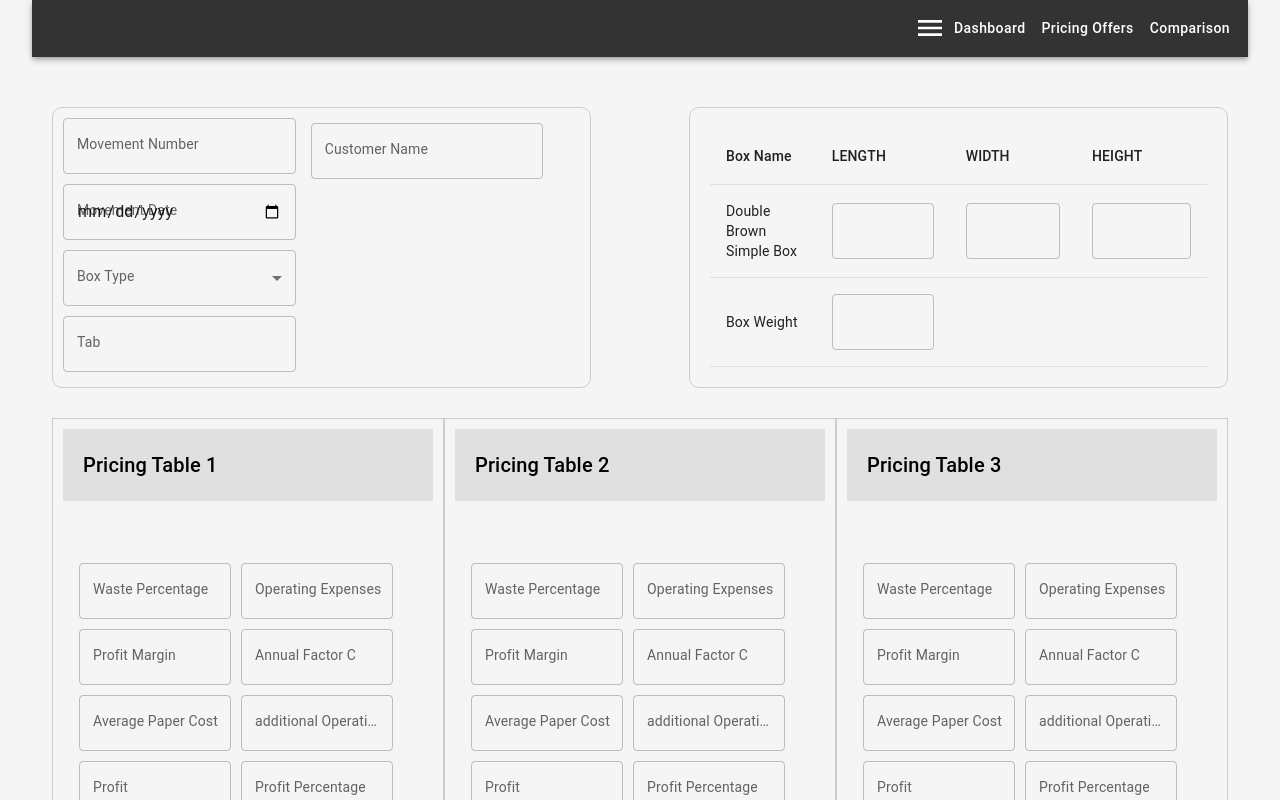
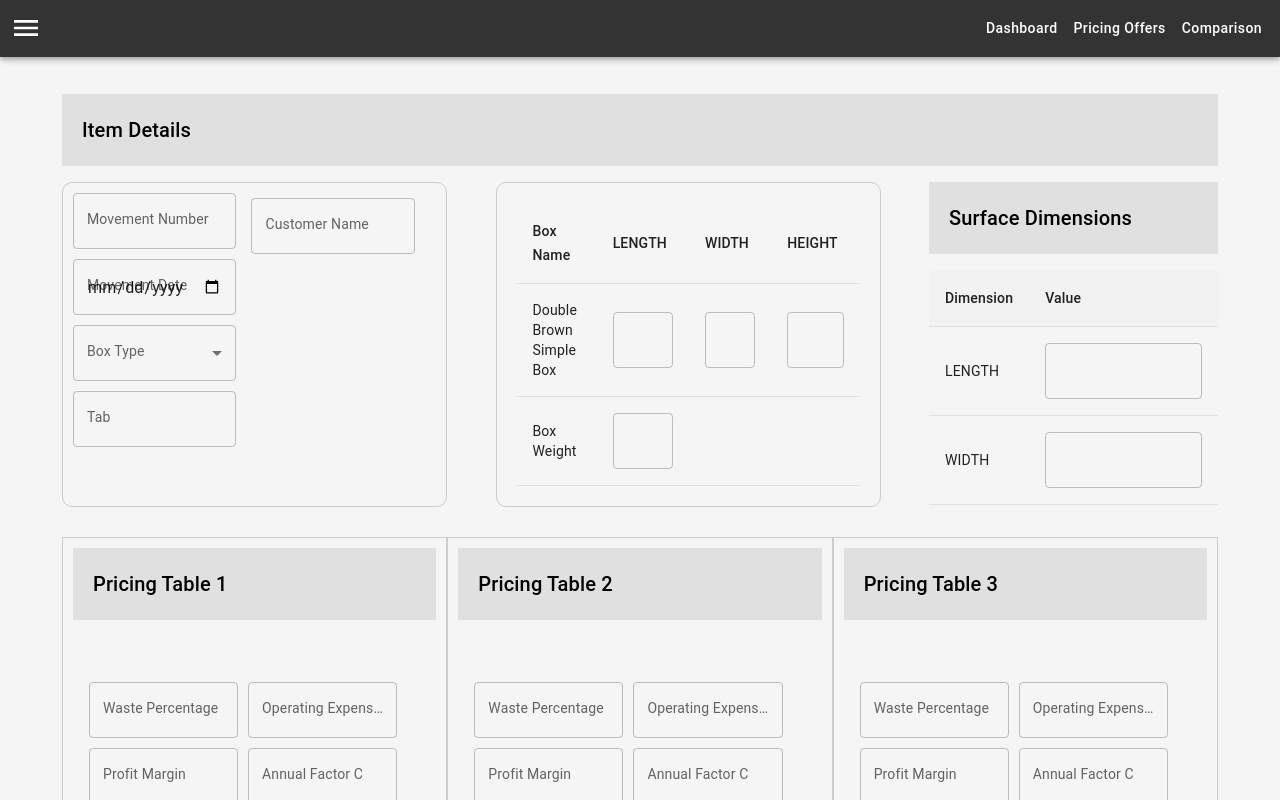
Before and after one commit to karim40188/pricing-project-master, a React (Vite) app: page /Comparison in a window 1280 px wide. Shown: the top 800 px of the page. Built offline with nearby package versions, Linux system fonts and the light colour scheme.

Commit message:
some edit

```diff
--- a/src/components/Comparison.jsx
+++ b/src/components/Comparison.jsx
@@ -171,9 +171,15 @@ function Comparison() {
           whileInView={{ opacity: 1, y: 0 }}
           transition={{ duration: 1 }}
         >
+              <Typography
+              variant="h6"
+              sx={{ mb: 2, backgroundColor: "#E0E0E0", p: "20px" }}
+            >{t('ItemsDetails')}</Typography>
           <Grid2 container justifyContent="space-between" sx={{ gap: "30px" }}>
+
+
             <Grid2
-              size={{ md: 5.5 }}
+              size={{ md: 4 }}
               sx={{
                 border: "1px solid #ccc",
                 p: "10px",
@@ -181,6 +187,7 @@ function Comparison() {
                 borderRadius: "10px",
               }}
             >
+
               <Box sx={{ display: "flex", flexWrap: "wrap", gap: "15px" }}>
                 <Box
                   sx={{
@@ -285,7 +292,7 @@ function Comparison() {
               </Box>
             </Grid2>
 
-            <Grid2 size={{ md: 5.5 }}>
+            <Grid2 size={{ xs:12, md: 4 }}>
               <Box
                 sx={{
                   border: "1px solid #ccc",
@@ -340,6 +347,64 @@ function Comparison() {
                 </TableContainer>
               </Box>
             </Grid2>
+
+
+
+
+            <Grid2 size={{ xs: 12, md: 3 }}>
+          <motion.div
+            sx={{
+              border: "1px solid #ccc",
+              p: "20px",
+              width: "100%",
+              borderRadius: "8px",
+              boxShadow: "0 4px 8px rgba(0,0,0,0.1)",
+              backgroundColor: "#f9f9f9",
+            }}
+            initial={{ opacity: 0, y: 20 }}
+            whileInView={{ opacity: 1, y: 0 }}
+            transition={{ duration: 0.5 }}
+          >
+            <Typography
+              variant="h6"
+              sx={{ mb: 2, backgroundColor: "#E0E0E0", p: "20px" }}
+            >
+              {t("surfaceDimensions")} {/* ترجمة النص */}
+            </Typography>
+            <TableContainer>
+              <Table>
+                <TableHead sx={{ backgroundColor: "#f2f2f2" }}>
+                  <TableRow>
+                    <TableCell>{t("dimension")}</TableCell> {/* ترجمة النص */}
+                    <TableCell>{t("value")}</TableCell> {/* ترجمة النص */}
+                  </TableRow>
+                </TableHead>
+                <TableBody>
+                  <TableRow>
+                    <TableCell>{t("length")}</TableCell> {/* ترجمة النص */}
+                    <TableCell>
+                      <TextField
+                        name="length"
+                        fullWidth
+                        onChange={handleInputChange}
+                      />
+                    </TableCell>
+                  </TableRow>
+                  <TableRow>
+                    <TableCell>{t("width")}</TableCell> {/* ترجمة النص */}
+                    <TableCell>
+                      <TextField
+                        name="width"
+                        fullWidth
+                        onChange={handleInputChange}
+                      />
+                    </TableCell>
+                  </TableRow>
+                </TableBody>
+              </Table>
+            </TableContainer>
+          </motion.div>
+        </Grid2>
           </Grid2>
         </motion.div>
 
@@ -350,6 +415,9 @@ function Comparison() {
         >
           <Grid2 container sx={{ mt: "20px" }}>
             {/* Done */}
+
+
+
 
             <Grid2
               size={{ xs: 12, md: 4 }}
--- a/src/components/Layout.jsx
+++ b/src/components/Layout.jsx
@@ -7,31 +7,29 @@ import { LanguageContext } from "./Context/Context";
 
 function Layout() {
   const { direction, sideBarOpen } = useContext(LanguageContext);
-  let sidebarWidth = sideBarOpen ? { xs: "30%", sm: "200px", md: "240px" } : "";
+  let sidebarWidth = sideBarOpen ? {xs: "40%", sm: "200px", md: "240px"} : "";
 
   return (
     <Box
       sx={{
+        width: "100%",
         direction,
-        width: "100%",
       }}
     >
       <Box>{sideBarOpen && <SideBar />}</Box>
 
       <Box>
+        <Navbar />
         <Box
           sx={{
             width: sideBarOpen ? "80%" : "95%",
             margin: "auto",
-
+            padding: "30px",
+            mt: {xs:'15%',md:"5%"},
             ml: sidebarWidth,
           }}
         >
-          <Navbar />
-<Box sx={{ padding: "20px" ,  my:'30px',}}>
-
           <Outlet />
-</Box>
         </Box>
       </Box>
     </Box>
--- a/src/components/Navbar.jsx
+++ b/src/components/Navbar.jsx
@@ -15,50 +15,58 @@ const Navbar = () => {
   ];
 
   let { sideBarOpen, setSideBarOpen } = useContext(LanguageContext);
-
   function handleSidebar() {
     setSideBarOpen(!sideBarOpen);
   }
+
+  let sidebarWidth = sideBarOpen ? { xs: "40%", sm: "200px", md: "240px" } : "";
+
 
   return (
     <AppBar
       sx={{
         backgroundColor: "#333333",
         color: "#fff",
-        position:'static',
-        width:"100%",
-
-
-        // width: sideBarOpen ? "100%" : "1340px",
+        position: "fixed",
+        width: "100%",
       }}
     >
       <Box
         sx={{
           display: "flex",
-          justifyContent: "end",
+          justifyContent: "space-between",
           alignItems: "center",
           p: "10px",
+          ml:sidebarWidth
           // ml:"300px"
         }}
       >
-        <IoMdMenu
-          onClick={handleSidebar}
-          style={{ fontSize: "32px", zIndex: "9999",}}
-        />
-        <Box>
+
+          <IoMdMenu
+            onClick={handleSidebar}
+            style={{
+              fontSize: "32px",
+              zIndex: "9999",
+              display: "flex",
+            }}
+          />
+
+
+        <Box sx={{ display: "flex" }}>
           {navItems.map((item) => (
             <Button
               key={item.path}
               component={Link}
               to={item.path}
               color="inherit"
-              sx={{textTransform:'capitalize'}}
+              sx={{ textTransform: "capitalize" }}
             >
               {item.name}
             </Button>
           ))}
         </Box>
-      </Box>
+        </Box>
+
     </AppBar>
   );
 };
--- a/src/components/SideBar.jsx
+++ b/src/components/SideBar.jsx
@@ -4,15 +4,14 @@ import { useLocation, useNavigate } from "react-router-dom";
 import { LanguageContext } from "./Context/Context";
 import { useTranslation } from "react-i18next";
 import logo from "../assets/logo.png";
-import { FaXmark } from "react-icons/fa6";
 
 function SideBar() {
   let navigate = useNavigate();
-  const { handleLanguageChange, sideBarOpen, setSideBarOpen } =
+  const { handleLanguageChange, sideBarOpen, } =
     useContext(LanguageContext);
   const { t } = useTranslation();
   const [links, setLinks] = useState([]);
-  let sidebarWidth = sideBarOpen ? { xs: "30%", sm: "200px", md: "240px" } : "";
+  let sidebarWidth = sideBarOpen ? {xs: "40%", sm: "200px", md: "240px"} : "";
 
   useEffect(() => {
     setLinks([
@@ -32,20 +31,14 @@ function SideBar() {
           left: "0",
           top: "0",
           bottom: "0",
+          right:'0',
           color: "#fff",
           boxShadow: "0 8px 16px -2px rgba(40,45,62,.24)",
           zIndex: "99999",
           height: "auto",
         }}
       >
-        <Box
-          sx={{ position: "absolute", right: "0", top: "0", fontSize: "30px" }}
-          onClick={() => {
-            setSideBarOpen(false);
-          }}
-        >
-          <FaXmark />
-        </Box>
+
         <Box
           sx={{
             width: "100%",
--- a/src/i18n.jsx
+++ b/src/i18n.jsx
@@ -26,6 +26,7 @@ i18next
           length: "LENGTH",
           width: "WIDTH",
           height: "HEIGHT",
+          ItemsDetails: "Item Details",
           doubleBrownSimpleBox: "Double Brown Simple Box",
           boxWeight: "Box Weight",
           costAndProfitSummary: "Cost and Profit Summary",
@@ -129,6 +130,7 @@ i18next
           typeB: "النوع B",
           typeC: "النوع C",
           boxName: "اسم الصندوق",
+          ItemsDetails: "بيانات الصنف",
           pricingData: "اسم الصندوق",
           length: "الطول",
           width: "العرض",
```
